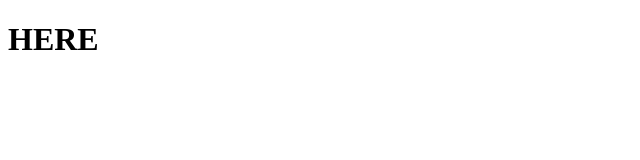
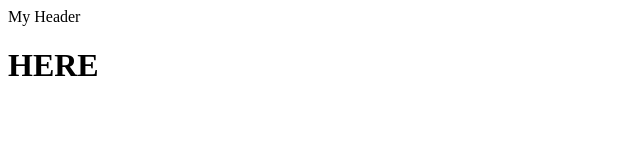
Before and after one commit to kolyatri/ITStep, a plain HTML site: page index.html in a window 1280 px wide. Shown: the whole page, without its empty margins (0-640 px from the left). Drawn offline with Linux system fonts and the light colour scheme.

Commit message:
finsihed header task

```diff
--- a/index.html
+++ b/index.html
@@ -6,6 +6,7 @@
     <title>Document</title>
 </head>
 <body>
+    <header>My Header</header>
     <h1>HERE</h1>
 </body>
 </html>
```
